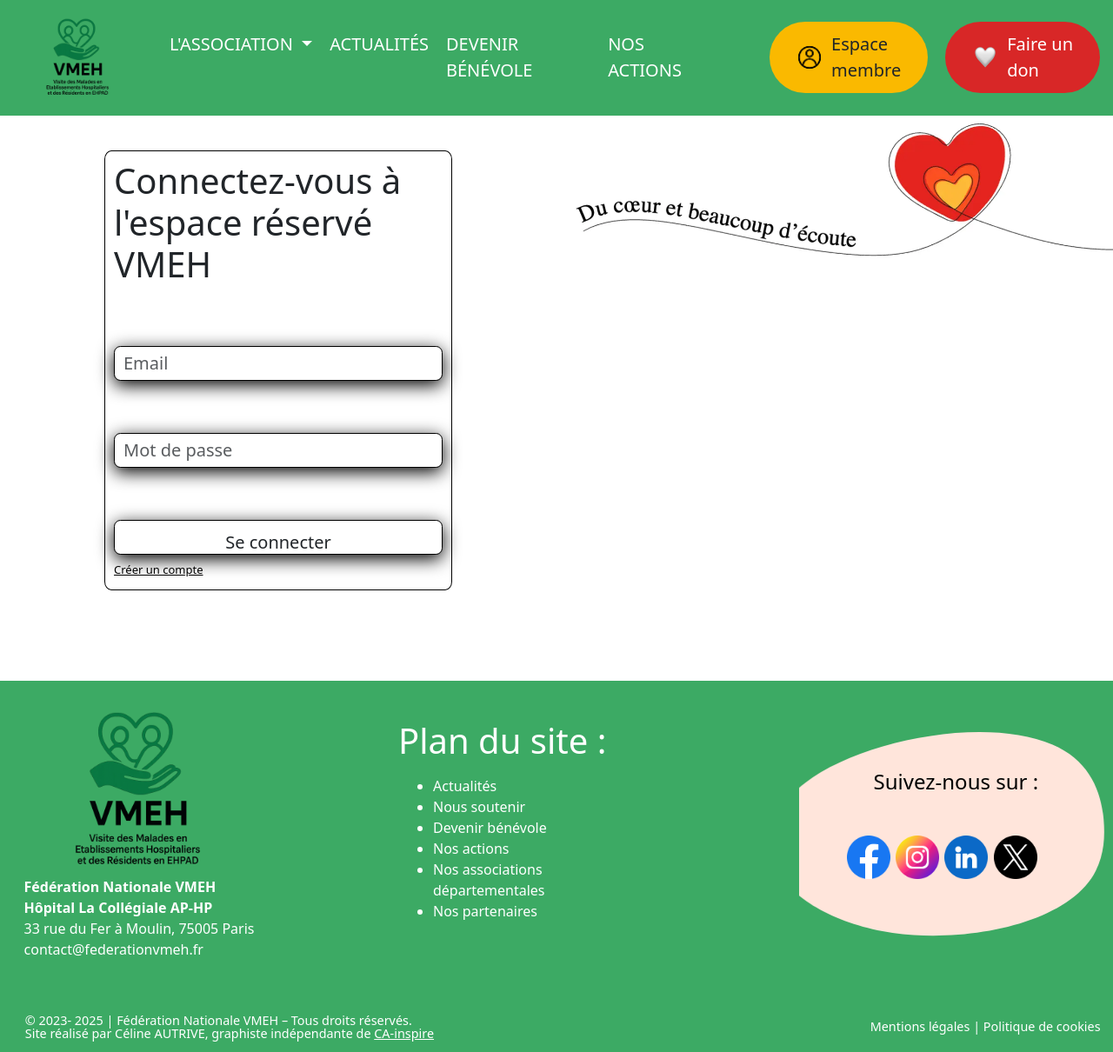
After one commit to Seppxku/SAE-VMEH, a PHP site: page /private/login.php in a window 1280 px wide. The commit adds this page. Shown: the whole page at 87% size. Run offline with PHP 8.4, Linux system fonts and the light colour scheme.

Commit message:
petit design du formulaire de connexion ( a ameliorer )

```diff
--- a/assets/css/admin.css
+++ b/assets/css/admin.css
@@ -106,3 +106,63 @@ main {
     }
 }
 /**************************fin Sidebar bootstrap**********************************/
+
+
+form{
+    margin: 2em auto ;
+    max-width: 400px;
+    border: 1px solid #000000;
+    border-radius: 2%;
+
+
+
+}
+
+.form-input {
+    padding: 10px;
+    margin-top: 2em;
+    border: 1px solid #000000;
+    box-shadow: 0 5px 20px rgba(0, 0, 0, 10);
+
+
+}
+.form-item,form > h2 {
+    padding: 10px;
+
+}
+form a{
+
+    color: black;
+    font-size: small;
+}
+
+.form-login{
+    display: flex;
+    flex-direction: row;
+
+
+}
+
+.form-login img{
+    width: auto;
+
+}
+
+.left{
+    width: 50%;
+
+    left: 0px;
+    height: 100%;
+}
+
+.right{
+    width: 50%;
+
+    right: 0px;
+    height: 100%;
+}
+#btn-submit{
+    box-shadow: 0 5px 20px rgba(0, 0, 0, 10);
+    margin-top: 2em;
+    border: 1px solid #000000;
+}
--- /dev/null
+++ b/private/login.php
@@ -0,0 +1,136 @@
+
+<!DOCTYPE html>
+<html lang="fr">
+<head>
+    <meta charset="UTF-8">
+    <meta name="viewport" content="width=device-width, initial-scale=1">
+
+    <link href="../assets/css/bootstrap.min.css" rel="stylesheet">
+    <link rel="stylesheet" type="text/css" href="../assets/css/style.css">
+    <link href="https://cdn.jsdelivr.net/npm/bootstrap@5.3.8/dist/css/bootstrap.min.css"
+          rel="stylesheet"
+          integrity="sha384-sRIl4kxILFvY47J16cr9ZwB07vP4J8+LH7qKQnuqkuIAvNWLzeN8tE5YBujZqJLB"
+          crossorigin="anonymous">
+    <link href="../assets/css/admin.css" rel="stylesheet">
+    <title>VMEH</title>
+</head>
+
+<?php
+//TODO faire la connection avec la bdd
+
+if($_SERVER["REQUEST_METHOD"] == "POST"){
+    $email = $_POST['email'];
+    $password = $_POST['motdepasse'];
+
+    if($email != "" || $password != ""){
+        $token = bin2hex(random_bytes(32));
+
+        //$req = $bdd->prepare("SELECT * FROM users WHERE email = :email and mdp = :motdepasse");
+        //$rep = $req->fetch()
+        //TODO verifier si il est dans la bdd
+
+        //$bdd->exec("UPDATE users SET token = '$token' WHERE email = '$email' and  motdepasse = '$password'");
+        setcookie("token", $token, time() + 3600);
+        setcookie("username", $email, time() + 3600);
+
+        header('Location: dashboard.php');
+        exit();
+    }
+}
+
+
+
+?>
+<header>
+    <nav class="navbar navbar-expand-xl">
+        <div class="container-fluid">
+            <a class="navbar-brand" href="../index.php">
+                <img src="../assets/image/navbar/VMEH_Logo.webp"
+                     alt="Main verte qui soutient un coeur avec deux personnes à l'intérieur qui semblent s'entraider.
+                     Il y a en dessous écrit VMEH en noir suivi de la description de l'acronyme"
+                     height="100"
+                     width="150">
+            </a>
+            <button class="navbar-toggler" type="button" data-bs-toggle="collapse" data-bs-target="#navbarSupportedContent" aria-controls="navbarSupportedContent" aria-expanded="false" aria-label="Toggle navigation">
+                <span class="navbar-toggler-icon"></span>
+            </button>
+            <div class="collapse navbar-collapse" id="navbarSupportedContent">
+                <ul class="navbar-nav me-auto mb-2 mb-lg-0 ">
+
+                    <li class="nav-item dropdown">
+                        <a class="nav-link dropdown-toggle text-white" href="#" role="button" data-bs-toggle="dropdown" aria-expanded="false">
+                            L'ASSOCIATION
+                        </a>
+                        <ul class="dropdown-menu">
+                            <li><a class="dropdown-item" href="./histoire.php">HISTOIRE</a></li>
+                            <li><a class="dropdown-item" href="#">MISSIONS ET VALEURS</a></li>
+                            <li><a class="dropdown-item" href="#">NOTRE ORGANISATION</a></li>
+                            <li><a class="dropdown-item" href="./association-departementale.php">NOS ASSOCIATIONS DÉPARTEMENTALES</a></li>
+                            <li><a class="dropdown-item" href="#">NOS PARTENAIRES</a></li>
+                            <li><a class="dropdown-item" href="#">NOTRE DOCUMENTATION</a></li>
+                        </ul>
+                    </li>
+
+                    <li class="nav-item">
+                        <a class="nav-link text-white" href="../pages/actualite.php" role="button" >
+                            ACTUALITÉS
+                        </a>
+                    </li>
+                    <li class="nav-item">
+                        <a class="nav-link text-white" href="./devenir-benevole.php">DEVENIR BÉNÉVOLE</a>
+                    </li>
+                    <li class="nav-item">
+                        <a class="nav-link text-white" href="#">NOS ACTIONS</a>
+                    </li>
+
+                </ul>
+                <div class="d-flex align-items-center justify-content-end gap-3 ms-auto">
+                    <a class="btn rounded-pill d-flex align-items-center text-start gap-2 px-3 px-lg-4 py-2" id="espace-membre" href="../private/login.php">
+                        <img src="../assets/image/navbar/photo-profil-utiisateur.webp" alt="" height="30"
+                             width="30">Espace <br>membre
+                    </a>
+                    <a class="btn rounded-pill d-flex align-items-center text-start gap-2 text-white px-3 px-lg-4 py-2" id="faire-un-don" href="#">
+                        <img src="../assets/image/navbar/White-Heart-Emoji-PNG.webp"
+                             alt=""
+                             height="30"
+                             width="30"
+                        >Faire un <br>don
+                    </a>
+                </div>
+            </div>
+        </div>
+    </nav>
+
+
+</header>
+<body>
+<div class="form-login">
+    <form class="left"  action="" method="post">
+        <h2>Connectez-vous à l'espace réservé VMEH</h2>
+        <div class="form-item">
+            <input class="form-input form-control" type="email" name="email" placeholder="Email">
+        </div>
+        <div class="form-item" >
+            <input class="form-input form-control" type="password" name="motdepasse" placeholder="Mot de passe">
+
+        </div>
+        <div class="form-item" >
+            <button class="form-item form-control " id="btn-submit" type="submit">Se connecter</button>
+            <a href="#" >Créer un compte</a>
+
+        </div>
+
+    </form>
+    <div class="right" >
+        <img src="../assets/image/navbar/ducoeur.webp"
+             alt="Du coeur et beaucoup d'écoute écrit sur un fil noir qui se déroule d'un coeur vibrant de couleurs rouges, jaunes et oranges"
+             class="img-fluid"
+        >
+    </div>
+</div>
+
+</body>
+<?php require_once "../pages/footer.php"; ?>
+
+
+</html>
```
Also changed, not shown: admin/login.php (deleted, +0 -60 lines).
